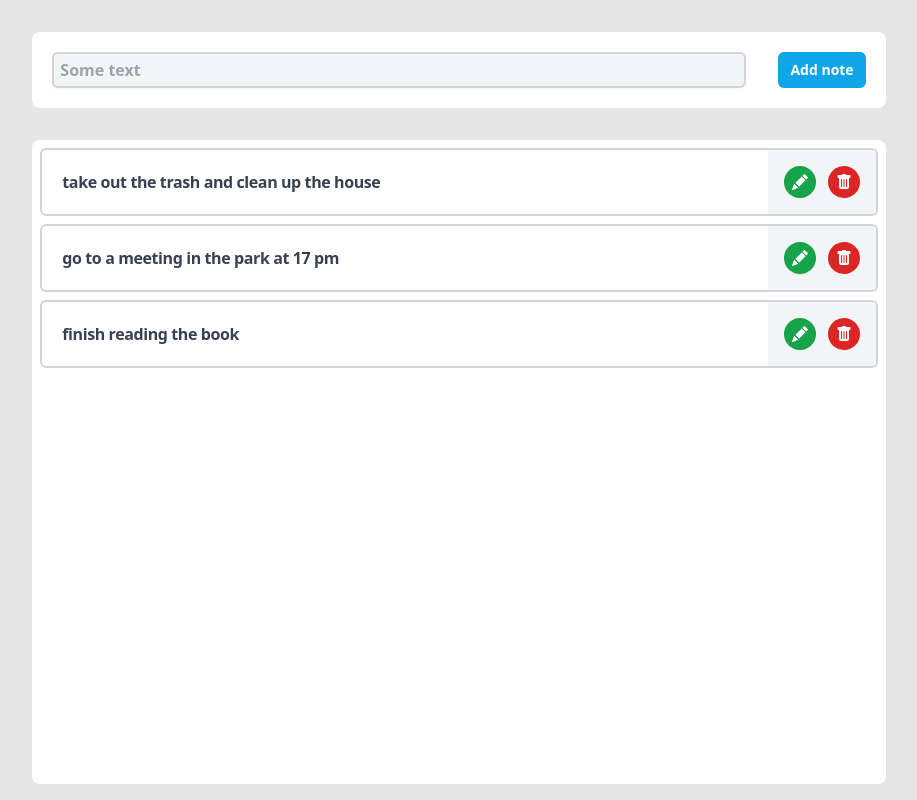
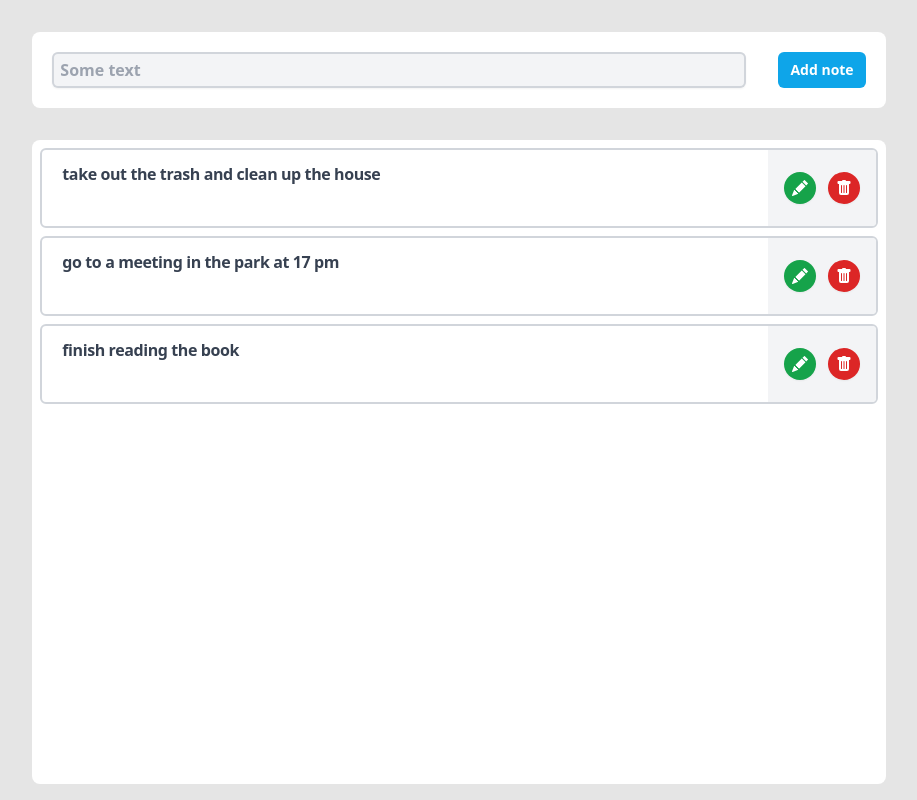
Before and after one commit to ivanshatilov/react-notes-app, a React (Create React App) app: page / in a window 1280 px wide. Shown: the whole page, without its empty margins (181-1098 px from the left). Built offline with nearby package versions, Linux system fonts and the light colour scheme.

Commit message:
Added functionality to remove notes

```diff
--- a/package.json
+++ b/package.json
@@ -13,6 +13,7 @@
     "@types/react-dom": "^18.2.7",
     "@types/react-redux": "^7.1.26",
     "clsx": "^2.0.0",
+    "nanoid": "^4.0.2",
     "react": "^18.2.0",
     "react-dom": "^18.2.0",
     "react-icons": "^4.10.1",
--- a/src/components/AddNoteInput.tsx
+++ b/src/components/AddNoteInput.tsx
@@ -3,6 +3,7 @@ import Button from "./Button";
 import Input from "./Input";
 import { notesSlice } from "../store/reducers/notesSlice";
 import { useAppDispatch } from "../hooks/redux";
+import { nanoid } from "nanoid";
 
 interface AddNoteInputProps {
 
@@ -14,7 +15,7 @@ const AddNoteForm: React.FC<AddNoteInputProps> = () => {
 
     const addNoteHandler = (event: any) => {
         event.preventDefault();
-        dispatch(addNote(value))
+        dispatch(addNote({id: nanoid(), body: value}))
         setValue("")
     }
     const [value, setValue] = useState("");
--- a/src/components/Input.tsx
+++ b/src/components/Input.tsx
@@ -20,7 +20,7 @@ const Input: React.FC<InputProps> = ({
 }) => {
     return (
         <div className="grow shrink">
-                <input type={type} value={value} onChange={onChange} required={required} placeholder={placeholder} maxLength={64} disabled={disabled}
+                <input type={type} value={value} onChange={onChange} required={required} placeholder={placeholder} maxLength={128} disabled={disabled}
                 className={clsx(`
                 bg-gray-100
                 form-input
--- a/src/components/Note.tsx
+++ b/src/components/Note.tsx
@@ -1,18 +1,33 @@
+import { useAppDispatch } from "../hooks/redux";
+import {notesSlice} from "../store/reducers/notesSlice";
 import ItemButton from "./ItemButton";
 import {BsFillPencilFill, BsFillTrashFill} from 'react-icons/bs'
 
 interface NoteProps {
-    children?:  React.ReactNode | React.ReactElement
+    id: string,
+    value: string
 }
 
-const Note: React.FC<NoteProps> = ({children}) => {
+const Note: React.FC<NoteProps> = ({value, id}) => {
+    const {removeNote} = notesSlice.actions;
+    const dispatch = useAppDispatch();
+
+    const deleteNoteHandler = (event: any) => {
+        dispatch(removeNote(id))
+    }
+    // let [text, setText] = useState();
+
+    // const updateNote = (event: ChangeEvent<HTMLTextAreaElement>) => {
+    //     setValue(event.target.value);
+    // }
+
     return (
-        <div className="bg-white border-2 rounded-md border-gray-300 pl-5 m-2 h-auto overflow-clip flex gap-2">
-            <p className="grow text-md text-gray-700 tracking-tight font-semibold py-4 mt-1 truncate">{children}</p>
-            <div className="flex gap-3 h-full bg-gray-100 py-4 px-4">
-                <ItemButton icon={BsFillPencilFill} color='edit'/>
-                <ItemButton icon={BsFillTrashFill} color='delete'/>
-            </div>
+        <div className="bg-white border-2 rounded-md border-gray-300 pl-5 m-2 h-20 overflow-clip flex gap-2">
+            <textarea name="textarea" value={value} className="grow block text-md text-gray-700 tracking-tight font-semibold truncate resize-none whitespace-pre-line outline-none h-full mt-3 disabled:bg-white" maxLength={128}/>
+                <div className="flex gap-3 h-full bg-gray-100 items-center px-4">
+                    <ItemButton icon={BsFillPencilFill} color='edit'/>
+                    <ItemButton icon={BsFillTrashFill} onClick={deleteNoteHandler} color='delete'/>
+                </div>
         </div>
     )
 }
--- a/src/components/NotesBody.tsx
+++ b/src/components/NotesBody.tsx
@@ -6,10 +6,10 @@ interface NotesBodyProps {
 }
 
 const NotesBody: React.FC<NotesBodyProps> = ({children}) => {
-    const {notes} = useAppSelector(state => state.notesReducer)
+    const {notes} = useAppSelector(state => state.notesReducer);
     return (
         <div className="bg-white rounded-lg sm:mb-4 w-full h-full sm:w-3/4 lg:w-2/3 sm:mx-10 overflow-y-auto">
-            {notes.map(item => <Note>{item}</Note> )}
+            {notes.map(item => <Note id={item.id} value={item.body}/> )}
         </div>
     )
 }
--- a/src/store/reducers/notesSlice.ts
+++ b/src/store/reducers/notesSlice.ts
@@ -1,22 +1,31 @@
 import {createSlice, PayloadAction} from "@reduxjs/toolkit"
 
 interface NotesState {
-    notes: string[]
+    notes: {
+        id: string,
+        body: string,
+    }[]
 }
 
 const initialState: NotesState = {
-    notes: ['take out the trash and clean up the house', 'go to a meeting in the park at 17 pm', 'finish reading the book',]
+    // notes: ['take out the trash and clean up the house', 'go to a meeting in the park at 17 pm', 'finish reading the book',]
+    notes: [
+        {id: '1', body: 'take out the trash and clean up the house'},
+        {id: '2', body: 'go to a meeting in the park at 17 pm'},
+        {id: '3', body: 'finish reading the book'},
+
+    ]
 }
 
 export const notesSlice = createSlice({
     name: 'note',
     initialState,
     reducers: {
-        addNote(state, action: PayloadAction<string>) {
+        addNote(state, action: PayloadAction<{id: string, body: string}>) {
             state.notes.push(action.payload);
         },
-        removeNote(state, action: PayloadAction<null>) {
-            // state.notes.filter
+        removeNote(state, action: PayloadAction<string>) {
+            state.notes = state.notes.filter(note => note.id !== action.payload )
         }
     }
 })
```
Also changed, not shown: 1 other file (tests, documents, lock files or other folders).
